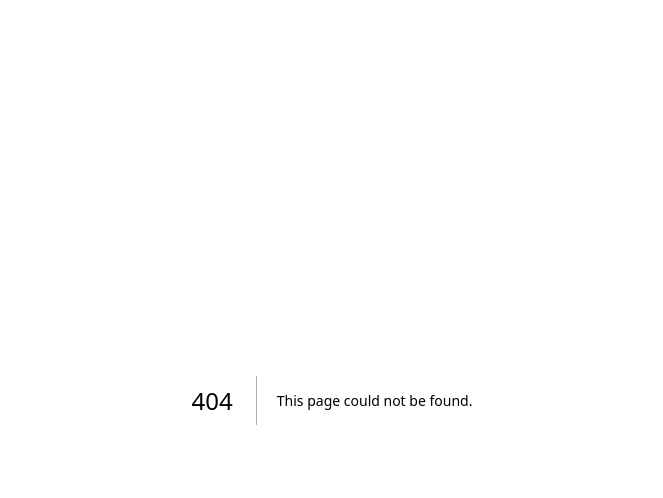
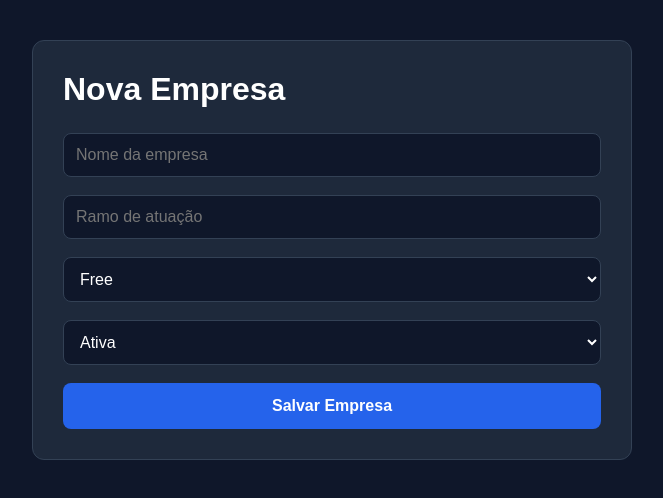
Before and after one commit to Cazarin-Tech/flowtwo, a Next.js app in the folder apps/web/: page /companies/new in a window 1280 px wide. Before the commit this address had no page. Shown: the top 498 px of the page, without its empty margins (308-971 px from the left). Built offline with nearby package versions, Linux system fonts and the light colour scheme.

Commit message:
feat(web): cria página de cadastro de empresas

```diff
--- /dev/null
+++ b/apps/web/app/companies/new/page.tsx
@@ -0,0 +1,68 @@
+export default function NewCompanyPage() {
+  return (
+    <main
+      style={{
+        minHeight: "100vh",
+        background: "#0f172a",
+        color: "#fff",
+        padding: "40px",
+        fontFamily: "Arial, sans-serif",
+      }}
+    >
+      <div
+        style={{
+          maxWidth: "600px",
+          margin: "0 auto",
+          background: "#1e293b",
+          padding: "30px",
+          borderRadius: "12px",
+          border: "1px solid #334155",
+        }}
+      >
+        <h1 style={{ marginBottom: "25px" }}>Nova Empresa</h1>
+
+        <form style={{ display: "flex", flexDirection: "column", gap: "18px" }}>
+          <input type="text" placeholder="Nome da empresa" style={inputStyle} />
+
+          <input type="text" placeholder="Ramo de atuação" style={inputStyle} />
+
+          <select style={inputStyle}>
+            <option>Free</option>
+            <option>Starter</option>
+            <option>Pro</option>
+          </select>
+
+          <select style={inputStyle}>
+            <option>Ativa</option>
+            <option>Teste</option>
+            <option>Inativa</option>
+          </select>
+
+          <button type="submit" style={buttonStyle}>
+            Salvar Empresa
+          </button>
+        </form>
+      </div>
+    </main>
+  );
+}
+
+const inputStyle = {
+  padding: "12px",
+  borderRadius: "8px",
+  border: "1px solid #334155",
+  background: "#0f172a",
+  color: "#fff",
+  fontSize: "16px",
+};
+
+const buttonStyle = {
+  padding: "14px",
+  borderRadius: "8px",
+  border: "none",
+  background: "#2563eb",
+  color: "#fff",
+  fontSize: "16px",
+  fontWeight: "bold",
+  cursor: "pointer",
+};
--- a/apps/web/app/companies/page.tsx
+++ b/apps/web/app/companies/page.tsx
@@ -1,3 +1,5 @@
+import Link from "next/link";
+
 interface Company {
   id: number;
   name: string;
@@ -53,6 +55,7 @@ export default async function CompaniesPage() {
           </p>
         </div>
 
+        <Link href="/companies/new">
           <button
             style={{
               backgroundColor: "#2563eb",
@@ -67,6 +70,7 @@ export default async function CompaniesPage() {
           >
             + Nova Empresa
           </button>
+        </Link>
       </div>
 
       <div
```
Lines whose indentation alone changed are shown as unchanged.
